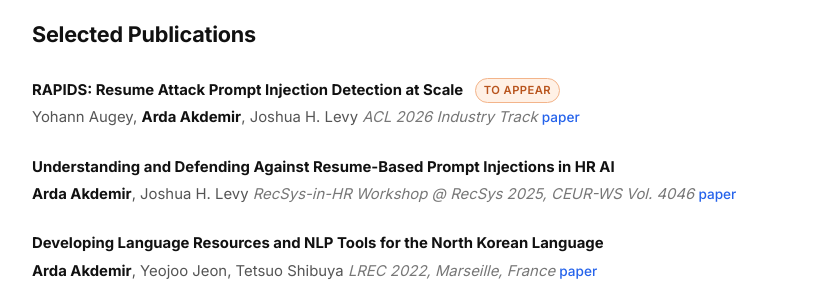
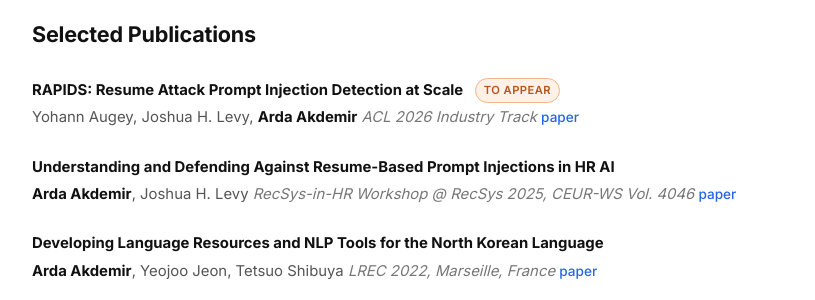
Before and after one commit to ardakdemir/ardakdemir.github.io, a Jekyll site: the page built from index.md, in a window 1280 px wide and 900 px high, scrolled down 430 px. Shown: the part 152-452 px from the top of the window, without its empty margins (232-1047 px from the left). Built offline with Jekyll 4.4.1, drawn with Linux system fonts in a browser that asks for light colours.

Commit message:
Align RAPIDS author order with OpenReview
Made-with: Cursor

```diff
--- a/index.md
+++ b/index.md
@@ -49,7 +49,7 @@ keywords: Machine Learning, Deep Learning, NLP, Bioinformatics
 
     <li class="pub-item">
       <span class="pub-title">RAPIDS: Resume Attack Prompt Injection Detection at Scale <span class="pub-badge" data-lang="en">To appear</span><span class="pub-badge" data-lang="ja">発表予定</span></span>
-      <span class="pub-authors">Yohann Augey, <span class="me">Arda Akdemir</span>, Joshua H. Levy</span>
+      <span class="pub-authors">Yohann Augey, Joshua H. Levy, <span class="me">Arda Akdemir</span></span>
       <span class="pub-venue">ACL 2026 Industry Track</span>
       <span class="pub-links"><a href="https://openreview.net/forum?id=68a4FXwzs7#discussion">paper</a></span>
     </li>
```
